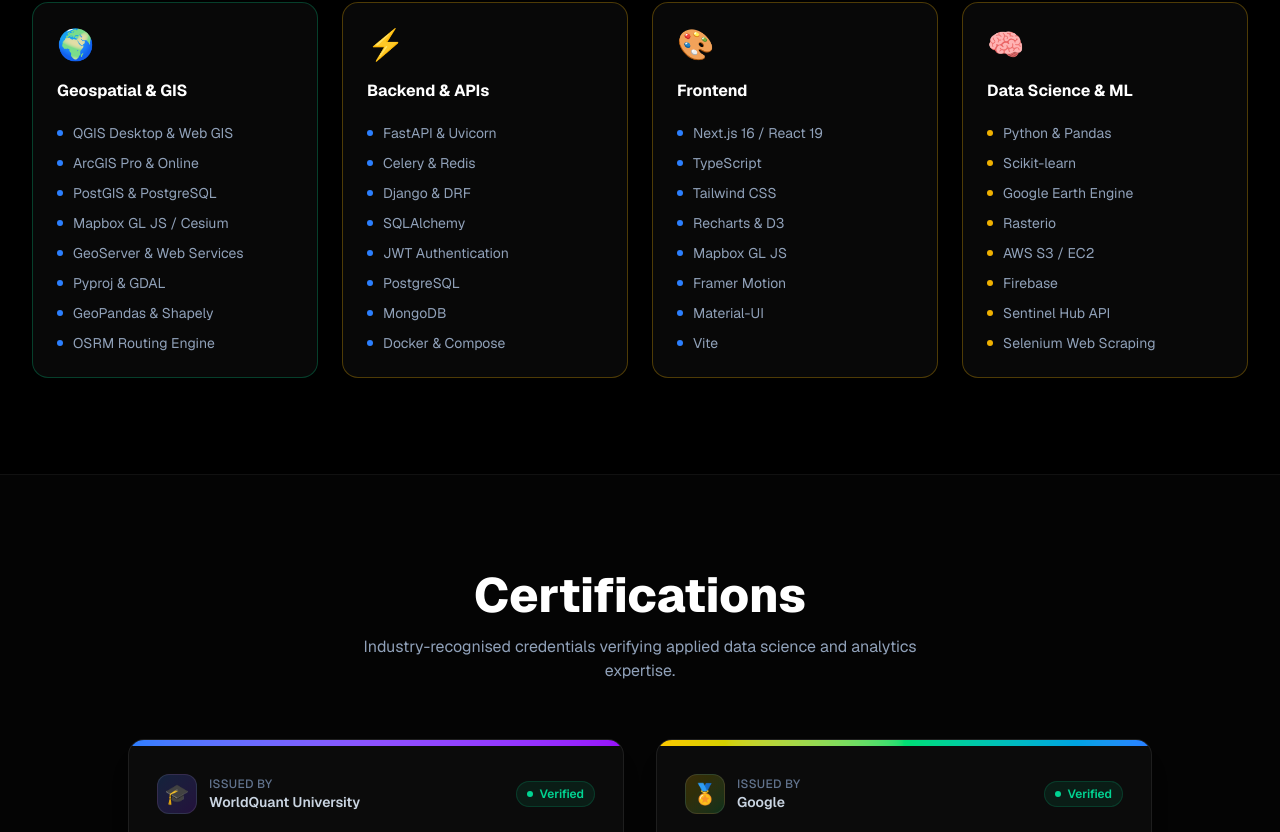
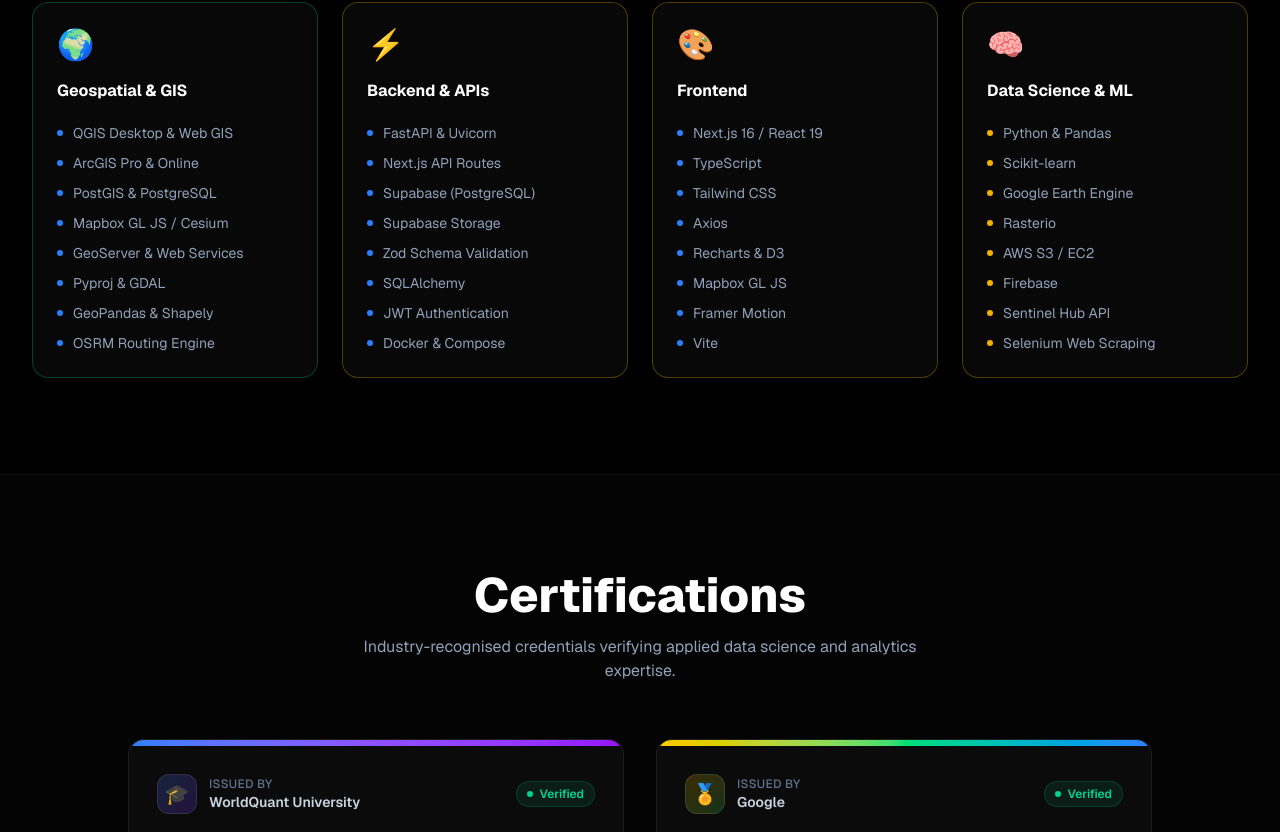
Before and after one commit to talhawgj/twaheedgj, a Next.js app: page / in a window 1280 px wide. Shown: the part 1268-2100 px from the top of the page. Built offline with nearby package versions, Linux system fonts and the light colour scheme.

Commit message:
feat: add carHub project and update skills in portfolio

```diff
--- a/app/data/projects.ts
+++ b/app/data/projects.ts
@@ -320,6 +320,45 @@ export const projects: Project[] = [
     status: "complete",
     year: "2023",
   },
+  {
+    slug: "carhub",
+    title: "carHub",
+    tagline: "Full-stack car dealership management system with multi-image uploads and responsive design",
+    description:
+      "A full-stack Next.js application for managing car listings with Supabase backend, image storage, and a modern responsive interface built with React 19 and Tailwind CSS.",
+    longDescription:
+      "carHub is a production-ready car dealership platform showcasing modern full-stack development practices. The application features a complete CRUD interface for car inventory management, allowing dealers to list cars, upload multiple images per vehicle, and manage inventory across an intuitive dashboard. Built with Next.js 15 API Routes as the backend and Supabase (PostgreSQL) for persistence, the system handles real-time data updates, image storage via Supabase Storage, and implements validation with Zod for type-safe request/response handling. The frontend leverages React 19's latest features and Tailwind CSS for a fully responsive design that works seamlessly across desktop, tablet, and mobile devices.",
+    tags: ["Next.js", "React 19", "TypeScript", "Tailwind CSS", "Supabase", "PostgreSQL", "Zod", "Axios"],
+    category: "Full Stack",
+    github: "https://github.com/talhawgj/carHub",
+    live: "https://twaheedgj-7hhz.vercel.app/",
+    features: [
+      "RESTful API endpoints for car CRUD operations (GET, POST, PUT, DELETE)",
+      "Supabase PostgreSQL database with structured car listings schema",
+      "Multi-image upload support per vehicle via Supabase Storage",
+      "Search and filter cars by attributes (brand, price, year, etc.)",
+      "Pagination support for efficient large dataset handling",
+      "Type-safe request validation using Zod schemas",
+      "Responsive design with Tailwind CSS (desktop, tablet, mobile)",
+      "Next.js 15 with App Router for optimal performance",
+      "Axios HTTP client for seamless API communication",
+      "Full responsive design across all pages and components",
+    ],
+    architecture: [
+      "Next.js 15 App Router with TypeScript for the frontend and API routes",
+      "Next.js API Routes as the backend gateway for database operations",
+      "Supabase PostgreSQL for relational data storage",
+      "Supabase Storage for scalable image hosting and CDN delivery",
+      "Zod for runtime schema validation on API requests",
+      "Axios for client-side HTTP requests with interceptors",
+      "React 19 with modern hooks and component composition",
+      "Tailwind CSS with responsive utility-first design",
+    ],
+    gradient: "from-blue-500 to-purple-700",
+    icon: "🚗",
+    status: "complete",
+    year: "2026",
+  },
 ];
 
 export function getProjectBySlug(slug: string): Project | undefined {
--- a/app/layout.tsx
+++ b/app/layout.tsx
@@ -75,11 +75,16 @@ export const metadata: Metadata = {
     "Elevation Profile Mapbox",
     "vector tiles PostGIS",
     "Sentinel-2 burn scar API",
+    "Supabase PostgreSQL developer",
+    "React 19 developer",
+    "Zod validation TypeScript",
     // General tech
     "Next.js developer",
     "TypeScript developer",
     "Python FastAPI developer",
     "Remote Sensing developer",
+    "Full-Stack developer",
+    "Supabase developer",
     "Geospatial portfolio",
     "GIS portfolio 2024",
   ],
@@ -195,7 +200,10 @@ const personSchema = {
     "Geospatial APIs",
     "Mapbox GL JS",
     "PostGIS",
+    "Supabase",
+    "Supabase Storage",
     "FastAPI",
+    "Next.js API Routes",
     "ArcGIS Pro SDK",
     "QGIS",
     "Coordinate Conversion",
@@ -203,6 +211,8 @@ const personSchema = {
     "Python",
     "TypeScript",
     "Next.js",
+    "Zod",
+    "Axios",
     "Spatial Data Engineering",
     "Web GIS",
     "Vector Tiles",
--- a/app/page.tsx
+++ b/app/page.tsx
@@ -259,14 +259,14 @@ export default function Home() {
                 icon: "⚡",
                 color: "border-yellow-500/30 hover:border-yellow-500/60",
                 glow: "hover:shadow-yellow-500/10",
-                skills: ["FastAPI & Uvicorn", "Celery & Redis", "Django & DRF", "SQLAlchemy", "JWT Authentication", "PostgreSQL", "MongoDB", "Docker & Compose"],
+                skills: ["FastAPI & Uvicorn", "Next.js API Routes", "Supabase (PostgreSQL)", "Supabase Storage", "Zod Schema Validation", "SQLAlchemy", "JWT Authentication", "Docker & Compose"],
               },
               {
                 cat: "Frontend",
                 icon: "🎨",
                 color: "border-yellow-500/30 hover:border-yellow-500/60",
                 glow: "hover:shadow-yellow-500/10",
-                skills: ["Next.js 16 / React 19", "TypeScript", "Tailwind CSS", "Recharts & D3", "Mapbox GL JS", "Framer Motion", "Material-UI", "Vite"],
+                skills: ["Next.js 16 / React 19", "TypeScript", "Tailwind CSS", "Axios", "Recharts & D3", "Mapbox GL JS", "Framer Motion", "Vite"],
               },
             ].map((category, index) => (
               <AnimatedCard
@@ -608,7 +608,11 @@ export default function Home() {
               "Python",
               "TypeScript",
               "React",
-              "Next.js"
+              "Next.js",
+              "Supabase",
+              "Supabase Storage",
+              "Zod",
+              "Axios"
             ],
             knowsLanguage: ["en"],
             worksFor: {
```
